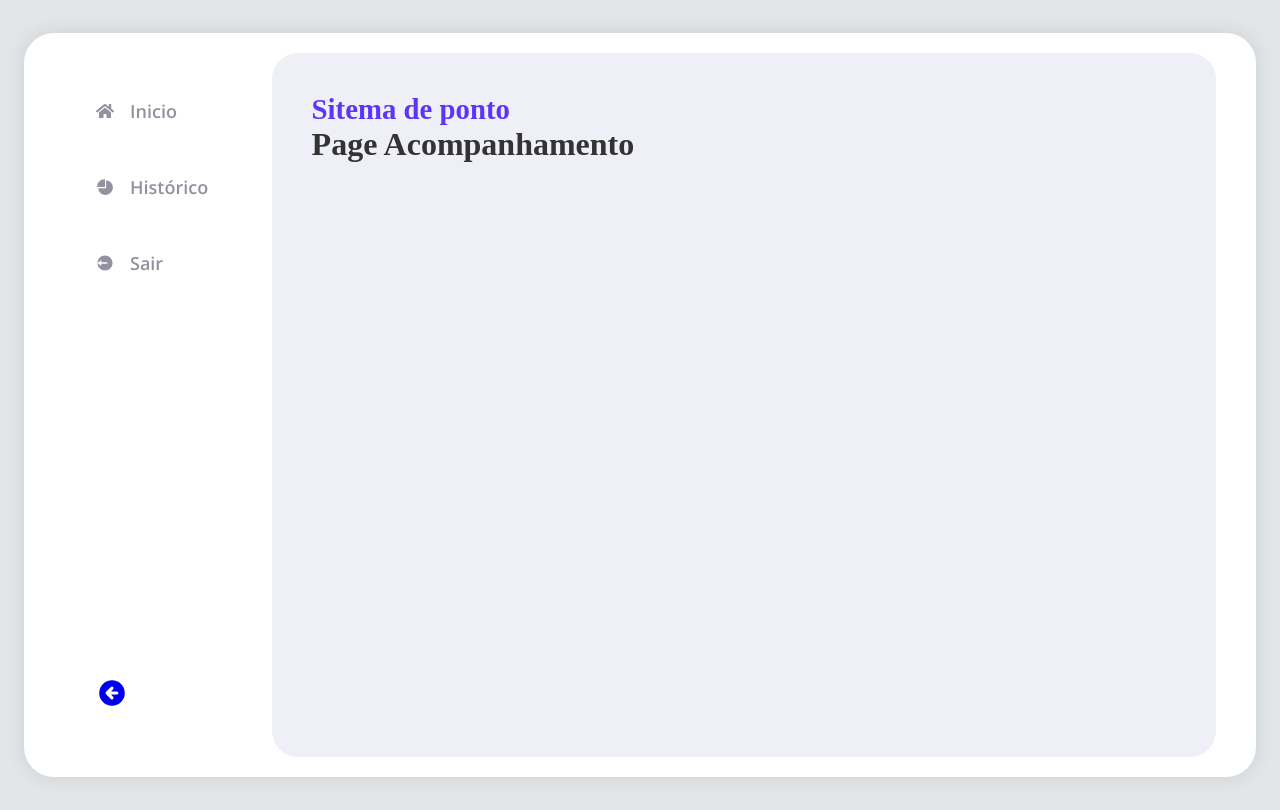
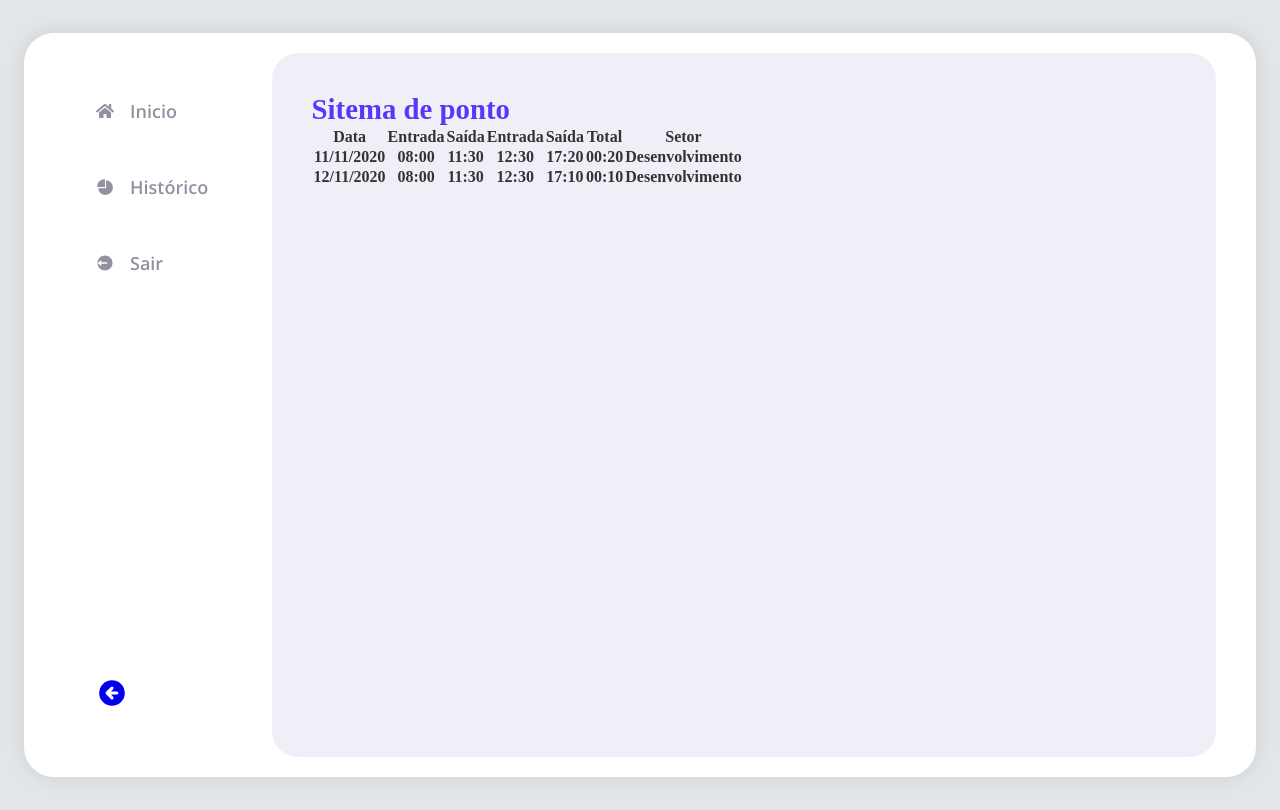
Before and after one commit to jeffinwilker/ponvi, a React (Create React App) app: page /acompanhamento in a window 1280 px wide. Built offline with nearby package versions, Linux system fonts and the light colour scheme.

Commit message:
Criação componente resultado de ponto.

```diff
--- a/src/components/Navbar/style.css
+++ b/src/components/Navbar/style.css
@@ -17,7 +17,7 @@
     display: flex;
     justify-content: flex-start;
     flex-direction: column;
-    transition: 850ms;
+    /* transition: 850ms; */
     position: relative;
 }
 
--- /dev/null
+++ b/src/components/ResultPointTable/index.js
@@ -0,0 +1,54 @@
+import React from 'react';
+
+export default function ResultPointTable(){
+    //Esse array vai ser preenchido ao consultar a API
+    const tabela = [
+        {
+            data:'11/11/2020',
+            entrada1:'08:00',
+            saida1:'11:30',
+            entrada2:'12:30',
+            saida2:'17:20',
+            total:'00:20',
+            setor:'Desenvolvimento'
+        },
+        {
+            data:'12/11/2020',
+            entrada1:'08:00',
+            saida1:'11:30',
+            entrada2:'12:30',
+            saida2:'17:10',
+            total:'00:10',
+            setor:'Desenvolvimento'
+        }
+    ]
+    return(
+        <>
+            <table>
+                <tr>
+                    <th>Data</th>
+                    <th>Entrada</th>
+                    <th>Saída</th>
+                    <th>Entrada</th>
+                    <th>Saída</th>
+                    <th>Total</th>
+                    <th>Setor</th>
+                </tr>
+
+                {tabela.map((item, index)=>{
+                    return(
+                        <tr>
+                            <th>{item.data}</th>
+                            <th>{item.entrada1}</th>
+                            <th>{item.saida1}</th>
+                            <th>{item.entrada2}</th>
+                            <th>{item.saida2}</th>
+                            <th>{item.total}</th>
+                            <th>{item.setor}</th>
+                        </tr>
+                    );
+                })}
+            </table>
+        </>
+    );
+}
--- a/src/pages/Acompanhamento/index.js
+++ b/src/pages/Acompanhamento/index.js
@@ -1,5 +1,12 @@
 import React from 'react';
 
+import ResultPointTable from '../../components/ResultPointTable'
+
 export default function Acompanhamento() {
-    return <h1>Page Acompanhamento</h1>;
+    return(
+        <div className="container">
+            <ResultPointTable/>
+        </div>
+    );
+
 }
```
Also changed, not shown: src/components/ResultPointTable/style.css (added).
